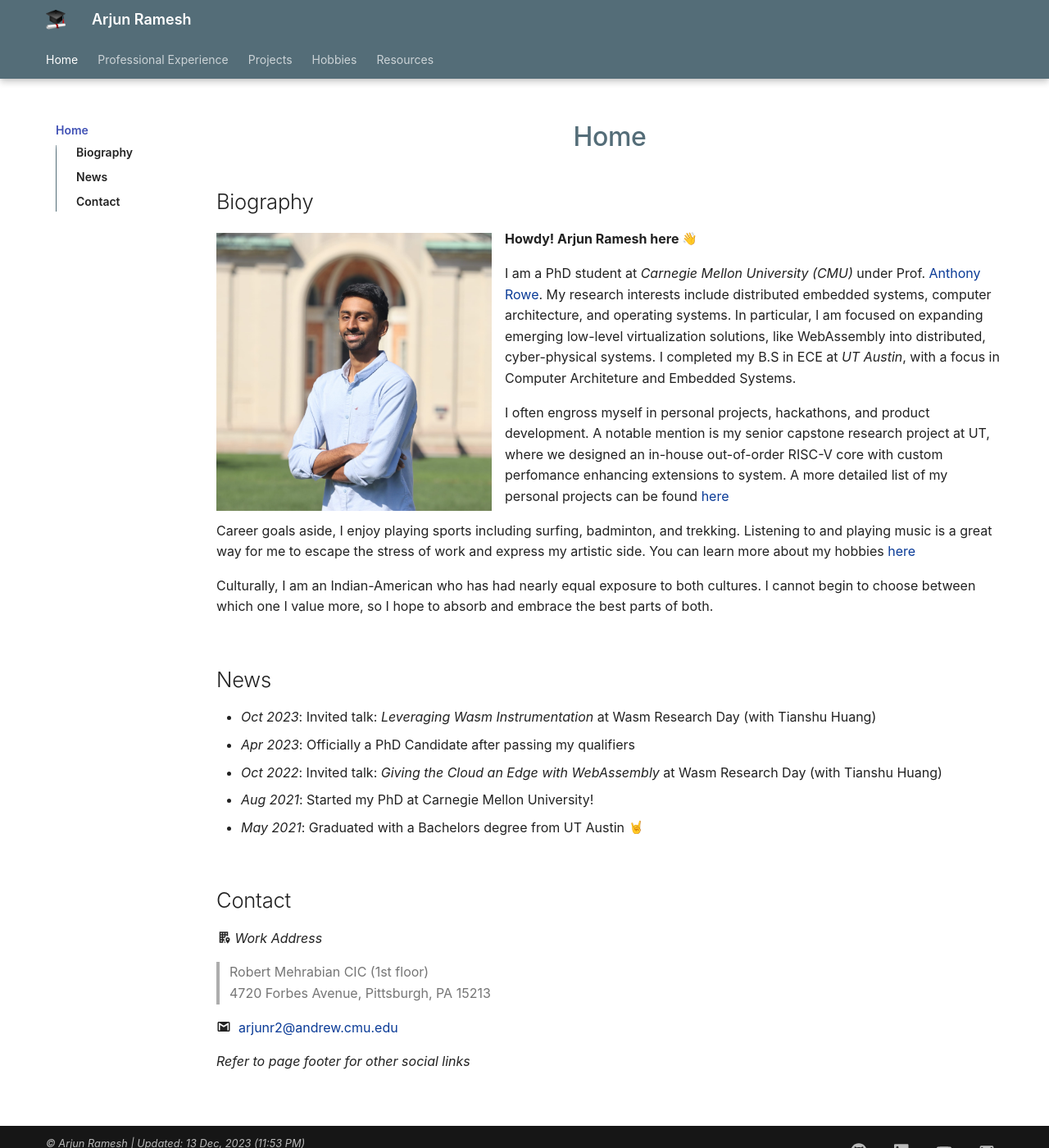
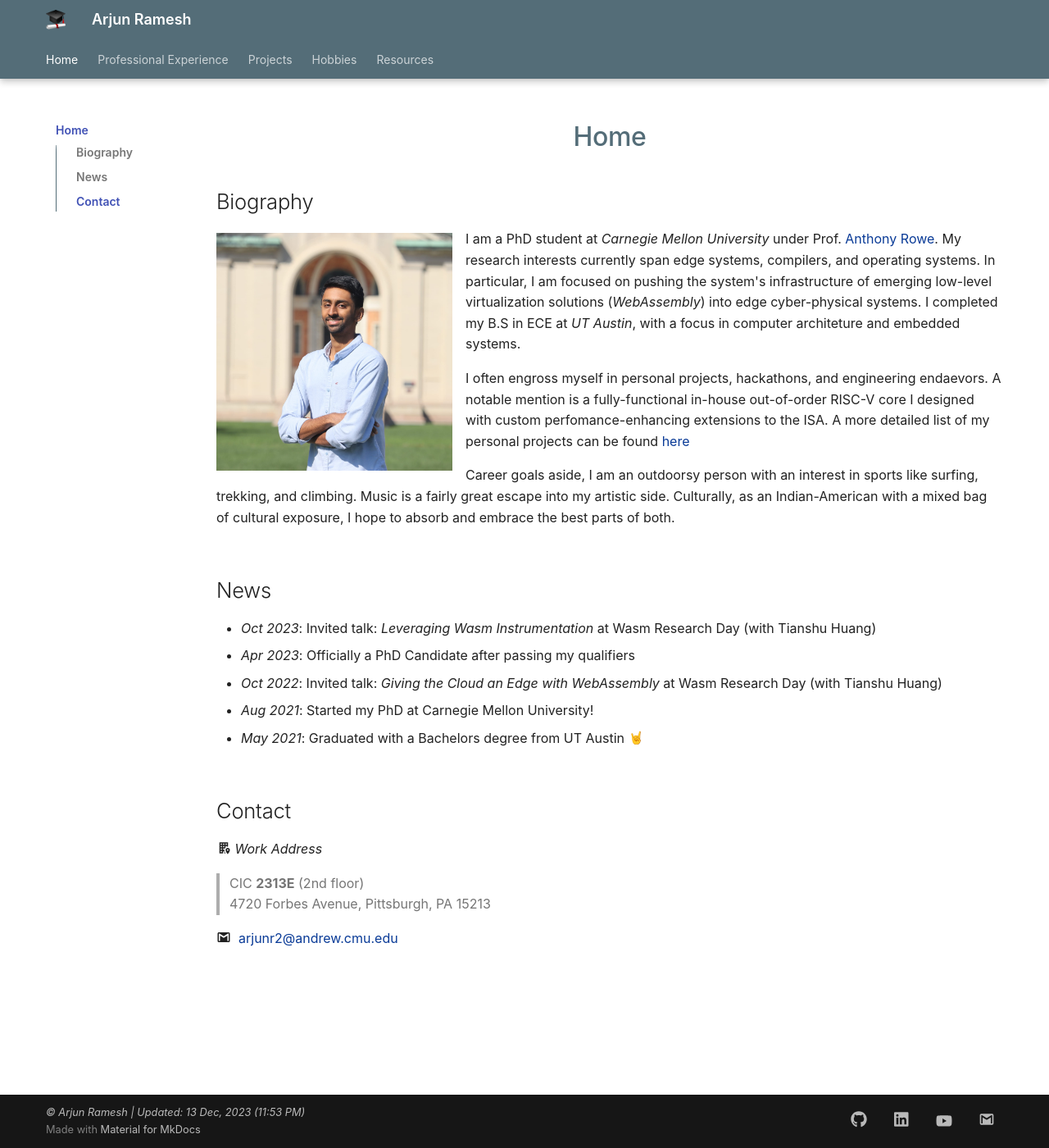
Before and after one commit to arjunr2/personal-website, an MkDocs documentation site: the page built from docs/index.md, in a window 1280 px wide and 1400 px high. Shown: the whole window at 82% size. Built offline with MkDocs 1.6.1 and Material for MkDocs 9.7.7, drawn with Linux system fonts in a browser that asks for light colours; emoji names are drawn with the system emoji font; some web fonts are replaced.

Commit message:
Updated website

```diff
--- a/docs/index.md
+++ b/docs/index.md
@@ -1,26 +1,20 @@
 
 ## Biography
-![title](assets/home/Headshot_Portrait.jpg){ align=left width=35% style=margin:1em;margin-left:0;margin-top:0.3em;margin-bottom:0.3em }
+![title](assets/home/Headshot_Portrait.jpg){ align=left width=30% style=margin:1em;margin-left:0;margin-top:0.3em;margin-bottom:0.3em }
 
-**Howdy! Arjun Ramesh here :wave:**
+I am a PhD student at *Carnegie Mellon University* under Prof. [Anthony Rowe](https://users.ece.cmu.edu/~agr/).
+My research interests currently span edge systems, compilers,
+and operating systems. In particular, I am focused on pushing the system's infrastructure of
+emerging low-level virtualization solutions (*WebAssembly*) into edge cyber-physical systems.
+I completed my B.S in ECE at *UT Austin*, with a focus in computer architeture and embedded systems.
 
-I am a PhD student at *Carnegie Mellon University (CMU)* under Prof. [Anthony Rowe](https://users.ece.cmu.edu/~agr/).
-My research interests include distributed embedded systems, computer architecture,
-and operating systems. In particular, I am focused on expanding emerging low-level virtualization solutions,
-like WebAssembly into distributed, cyber-physical systems.
-I completed my B.S in ECE at *UT Austin*, with a focus in Computer Architeture and Embedded Systems.
+I often engross myself in personal projects, hackathons, and engineering endaevors.
+A notable mention is a fully-functional in-house out-of-order RISC-V core I designed with custom perfomance-enhancing extensions to
+the ISA. A more detailed list of my personal projects can be found [here](projects)
 
-I often engross myself in personal projects, hackathons, and
-product development. A notable mention is my senior capstone research project at UT, where we
-designed an in-house out-of-order RISC-V core with custom perfomance
-enhancing extensions to system. A more detailed list of my personal projects can be found [here](projects)
-
-Career goals aside, I enjoy playing sports including surfing, badminton, and trekking. Listening
-to and playing music is a great way for me to escape the stress of work and express my artistic
-side. You can learn more about my hobbies [here](hobbies)
-
-Culturally, I am an Indian-American who has had nearly equal exposure to both cultures. I cannot
-begin to choose between which one I value more, so I hope to absorb and embrace the best
+Career goals aside, I am an outdoorsy person with an interest in sports like surfing, trekking, and climbing.
+Music is a fairly great escape into my artistic side.
+Culturally, as an Indian-American with a mixed bag of cultural exposure, I hope to absorb and embrace the best
 parts of both.
 
 
@@ -36,12 +30,10 @@ parts of both.
 ## Contact
 
 *:material-office-building-marker: Work Address*
-> Robert Mehrabian CIC (1st floor)
+> CIC **2313E** (2nd floor)
 <br/>
 > 4720 Forbes Avenue, Pittsburgh, PA 15213
 
 :material-gmail:&nbsp; [arjunr2@andrew.cmu.edu](mailto:arjunr2@andrew.cmu.edu)
 
-*Refer to page footer for other social links*
-
 <br/>
```
Also changed, not shown: docs/hobbies.md (+8 -25 lines), docs/projects.md (+1 -1 lines).
